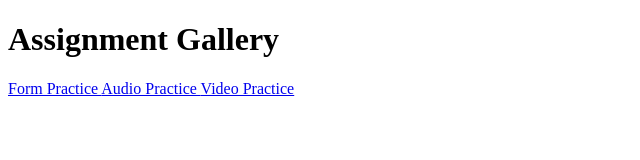
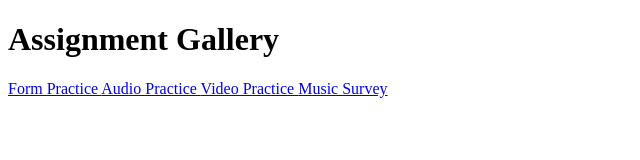
Before and after one commit to gsmoke117/assignment_gallery, a plain HTML site: page index.html in a window 1280 px wide. Shown: the whole page, without its empty margins (0-640 px from the left). Drawn offline with Linux system fonts and the light colour scheme.

Commit message:
Update index.html to add survey

```diff
--- a/index.html
+++ b/index.html
@@ -10,7 +10,6 @@
     <a href="formpractice.html"> Form Practice </a>
     <a href="audio.html"> Audio Practice </a>
     <a href="video.html"> Video Practice </a>
-
-
+    <a href="survey.html"> Music Survey </a>
   </body>
 </html>
```
